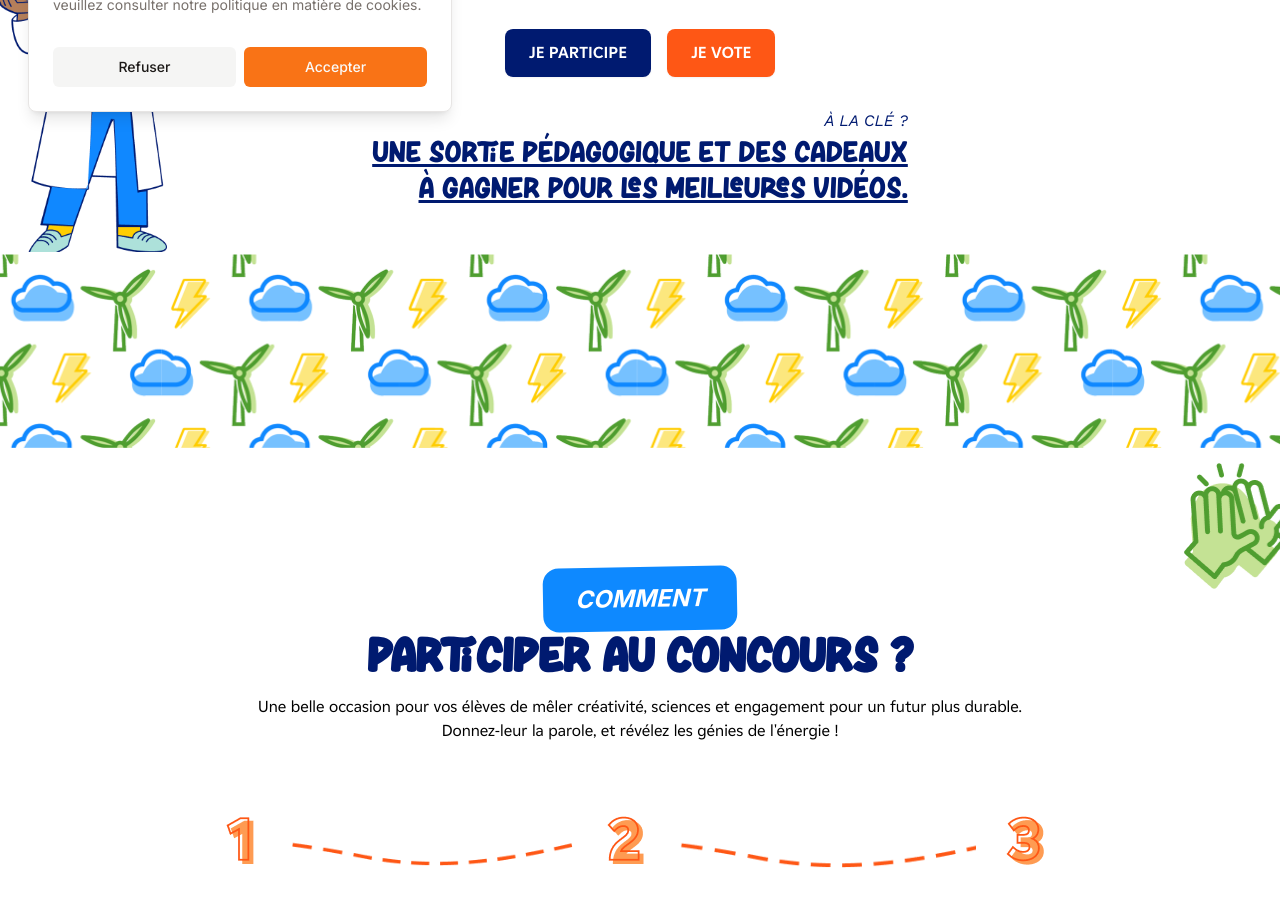
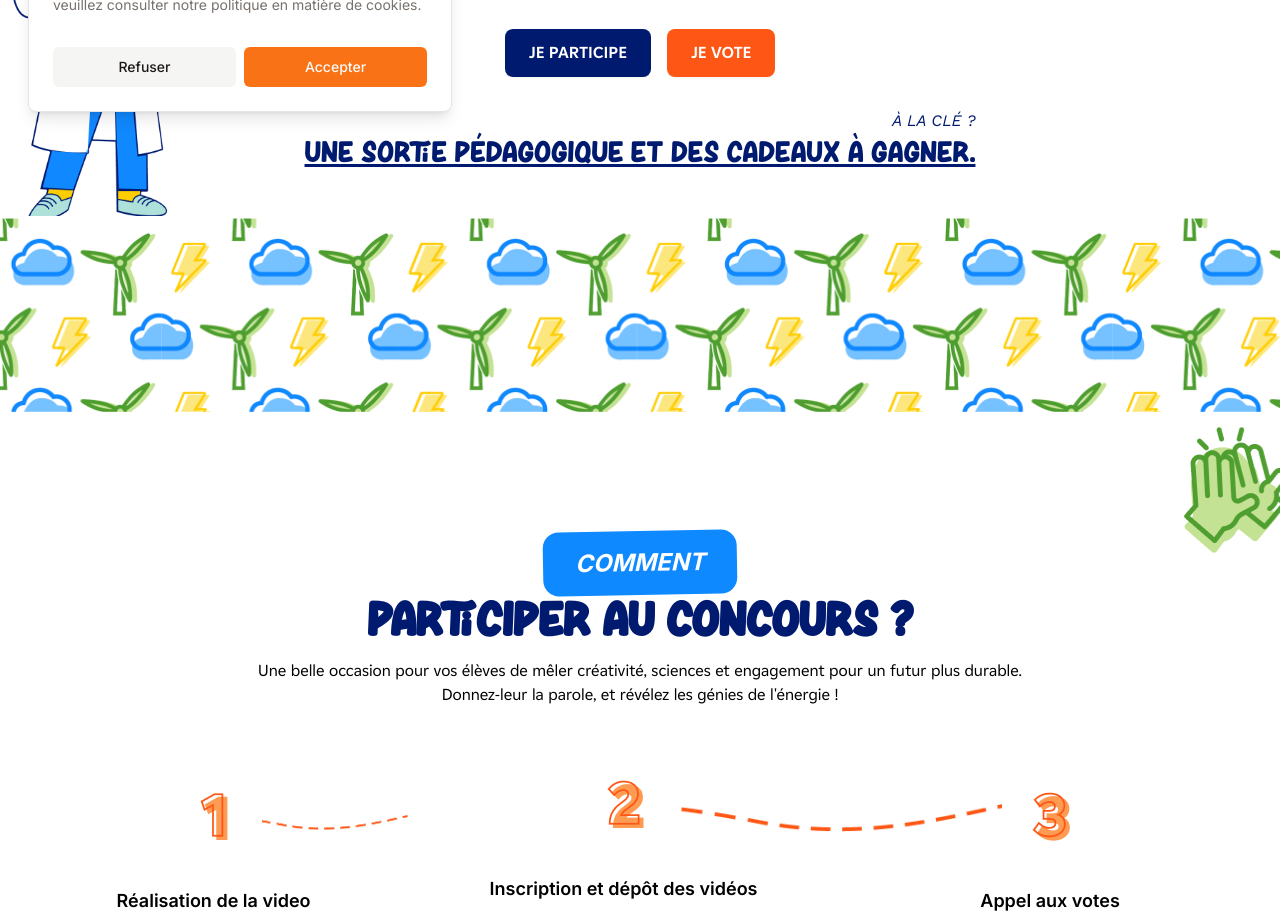
Before and after one commit to Dev-Beecee/Edf-vote, a Next.js app: page / in a window 1280 px wide. Shown: the part 660-1574 px from the top of the page. Built offline with nearby package versions, Linux system fonts and the light colour scheme.

Commit message:
recette v7.2

```diff
--- a/components/home/CommentParticiper.tsx
+++ b/components/home/CommentParticiper.tsx
@@ -72,8 +72,7 @@ export const CommentParticiper = () => {
             Réalisation de la video
             </h4>
             <p className="text-gray-600 mt-2 text-black">
-            Possibilité de réaliser cela en classe ou en groupe
-            </p>
+            En classe ou en groupe            </p>
             <div className="hidden md:block absolute top-12 right-[-50%] w-full">
               <Image
                 src="/edf-comment-sep.png"
@@ -130,7 +129,7 @@ export const CommentParticiper = () => {
             Appel aux votes
             </h4>
             <p className="text-gray-600 mt-2 text-black">
-            Afin de faire partie du Top 3 et de gagner le meilleur prix
+            Afin de gagner le meilleur prix
             </p>
           </div>
         </div>
--- a/components/home/HeroSection.tsx
+++ b/components/home/HeroSection.tsx
@@ -93,7 +93,7 @@ export const HeroSection = () => {
             À LA CLÉ ?
           </p>
           <p className="text-right underline font-normal text-xl md:text-3xl lg:text-3xl font-hore" style={{ color: '#001A70', fontWeight: '400' }}>
-            Une sortie pédagogique et des cadeaux <br></br>à gagner pour les meilleures vidéos.
+          Une sortie pédagogique et des cadeaux à gagner.
           </p>
         </div>
 
```
